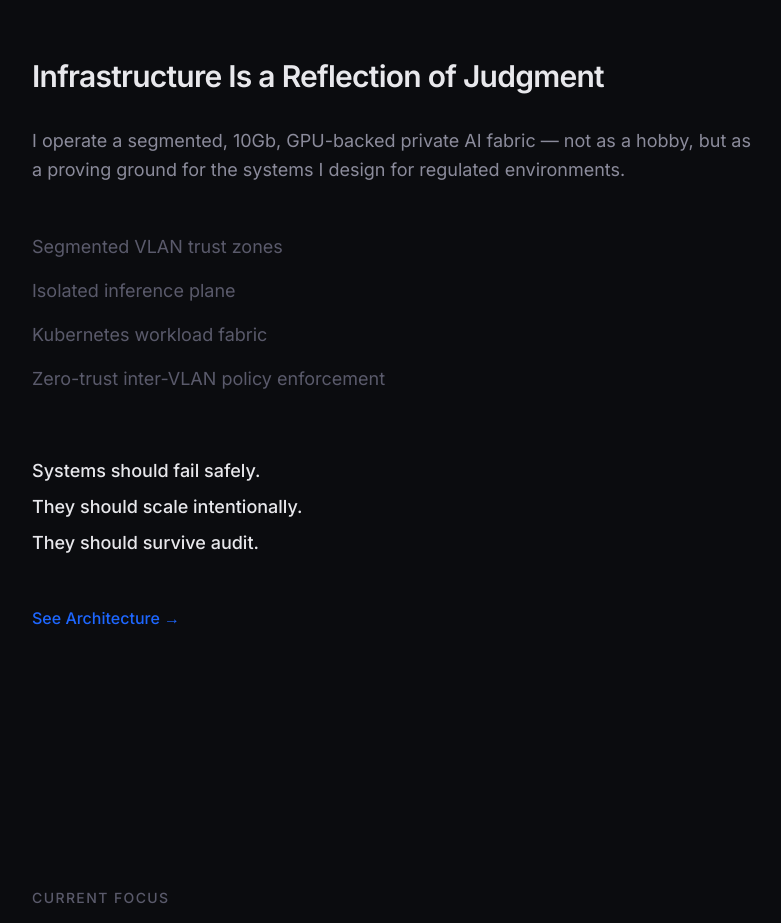
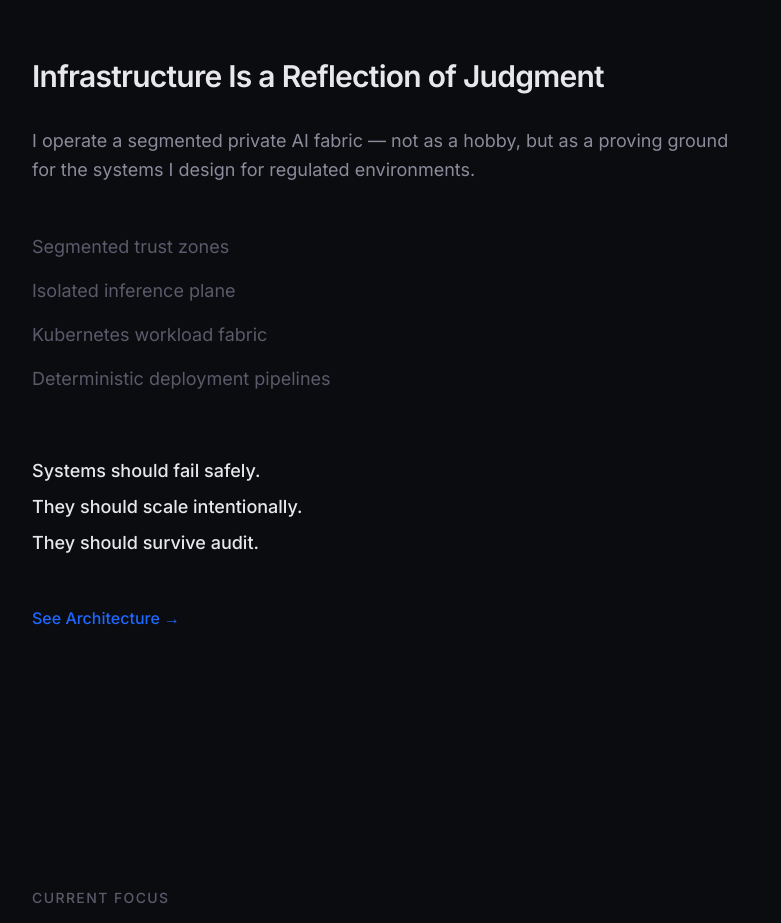
Before and after one commit to nwalker85/nwalker.cc, a Next.js app: page / in a window 1280 px wide. Shown: the part 3840-4763 px from the top of the page, without its empty margins (248-1029 px from the left). Built offline with nearby package versions, Linux system fonts and the light colour scheme.

Commit message:
feat: remove hardware language from homepage infrastructure section

```diff
--- a/src/components/sections/PlatformThinking.tsx
+++ b/src/components/sections/PlatformThinking.tsx
@@ -1,10 +1,10 @@
 import Link from 'next/link'
 
 const capabilities = [
-  'Segmented VLAN trust zones',
+  'Segmented trust zones',
   'Isolated inference plane',
   'Kubernetes workload fabric',
-  'Zero-trust inter-VLAN policy enforcement',
+  'Deterministic deployment pipelines',
 ]
 
 export function PlatformThinking() {
@@ -15,7 +15,7 @@ export function PlatformThinking() {
           Infrastructure Is a Reflection of Judgment
         </h2>
         <p className="text-[var(--text-secondary)] text-lg leading-relaxed mb-12">
-          I operate a segmented, 10Gb, GPU-backed private AI fabric — not as a hobby, but as a proving ground for the systems I design for regulated environments.
+          I operate a segmented private AI fabric — not as a hobby, but as a proving ground for the systems I design for regulated environments.
         </p>
         <ul className="space-y-4 mb-16 list-none">
           {capabilities.map((item) => (
```
